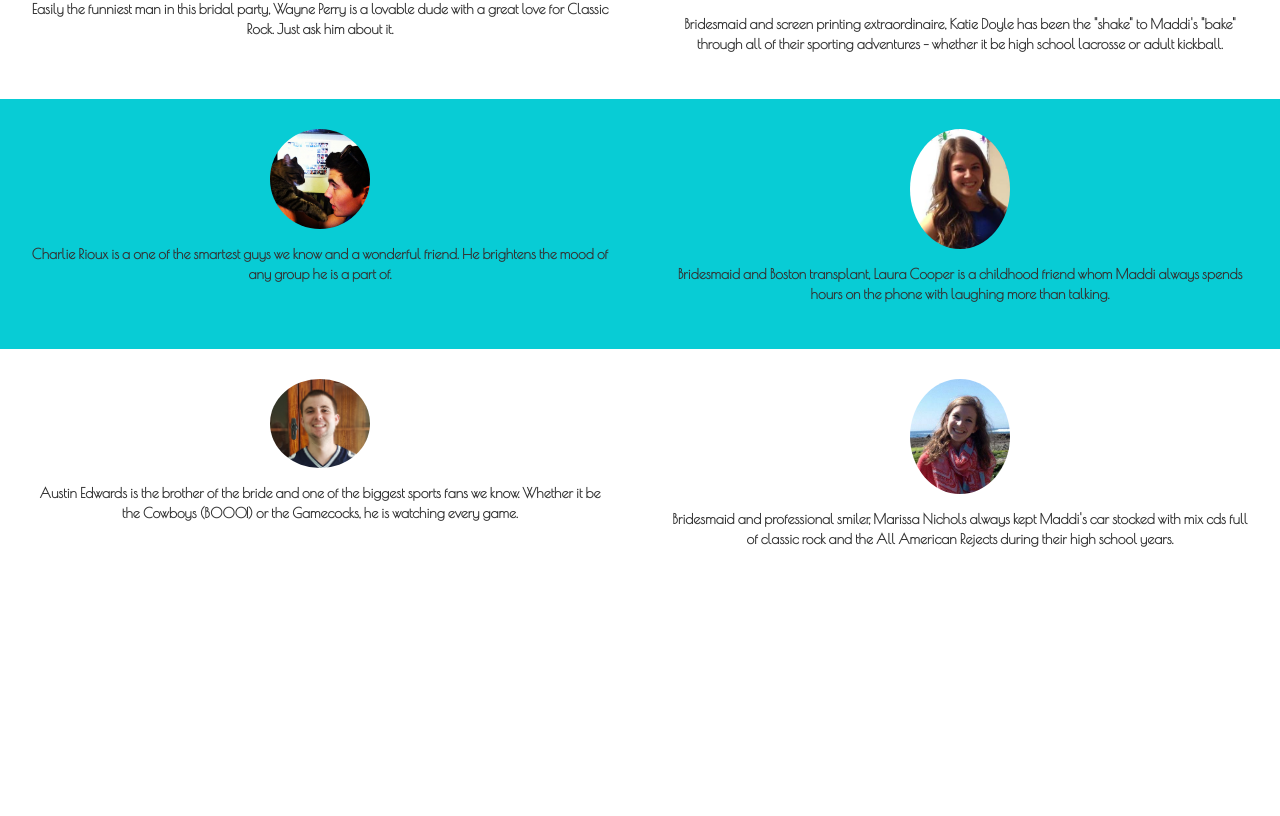
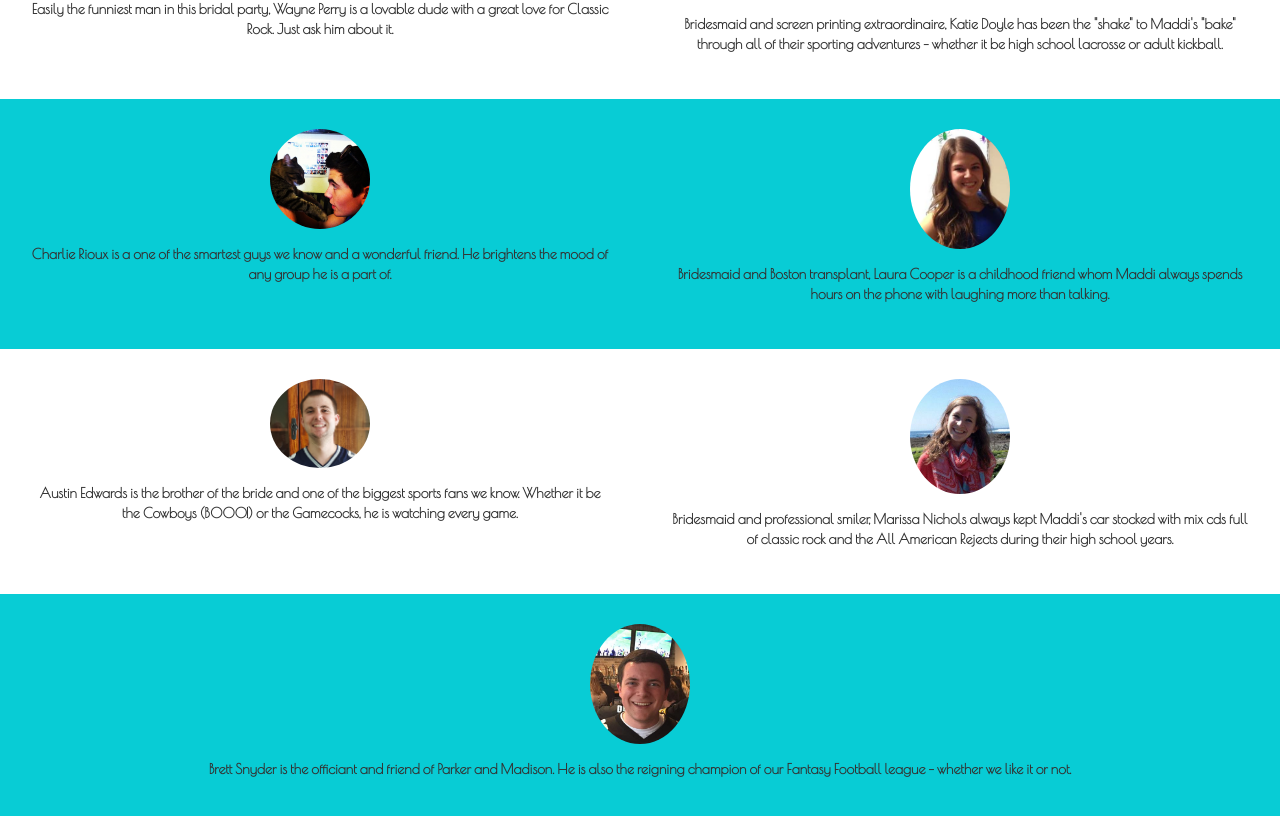
Before and after one commit to pwb14/wedding, a React (Create React App) app: page /bridalparty in a window 1280 px wide. Shown: the part 1621-2437 px from the top of the page. Before the commit the page ends 2215 px from the top, so only its background shows below. Built offline with nearby package versions, Linux system fonts and the light colour scheme; what google-maps-react would draw is missing.

Commit message:
this is adding brett and the honeyfund.

```diff
--- a/src/AdditionalInfo.js
+++ b/src/AdditionalInfo.js
@@ -35,7 +35,9 @@ const TravelAndLeisure = () =>
         <div>
             <a className="text-center" href="https://www.bedbathandbeyond.com:443/store/giftregistry/view_registry_guest.jsp?registryId=544648185&eventType=Wedding&pwsurl="><b>Bed Bath & Beyond</b></a>
         </div>
-
+        <div>
+            <a className="text-center" href="http://www.honeyfund.com/wedding/HouseBednar"><b>Honeyfund</b></a>
+        </div>
         <h5 className="bc">If you would prefer to make a charitable donation in Parker and Maddi's names, consider donating to     <a href="http://www.tebohotrust.org.za/index.asp?pid=6"><b>The Teboho Trust Foundation</b></a>
 .</h5>
         </div>
--- a/src/BridalParty.js
+++ b/src/BridalParty.js
@@ -17,6 +17,7 @@ import colleen from './images/Colleen.png';
 import marissa from './images/Marissa.png';
 import katie from './images/Katie.png';
 import laura from './images/Laura.png';
+import brett from './images/Brett.png';
 import { Col, Row } from 'react-bootstrap';
 
 const BridalParty = () =>
@@ -159,6 +160,14 @@ const BridalParty = () =>
                 </Col>
 
             </Row>
+            <Row className="background1">
+                <Col sm={12}>
+                    <img src={brett} className="img-circle" alt="Wayne Perry"/>
+                    <div>
+                        <strong>Brett Snyder</strong> is the officiant and friend of Parker and Madison.  He is also the reigning champion of our Fantasy Football league - whether we like it or not.
+                    </div>
+                </Col>
+            </Row>
         </div>
     </div>;
 
```
